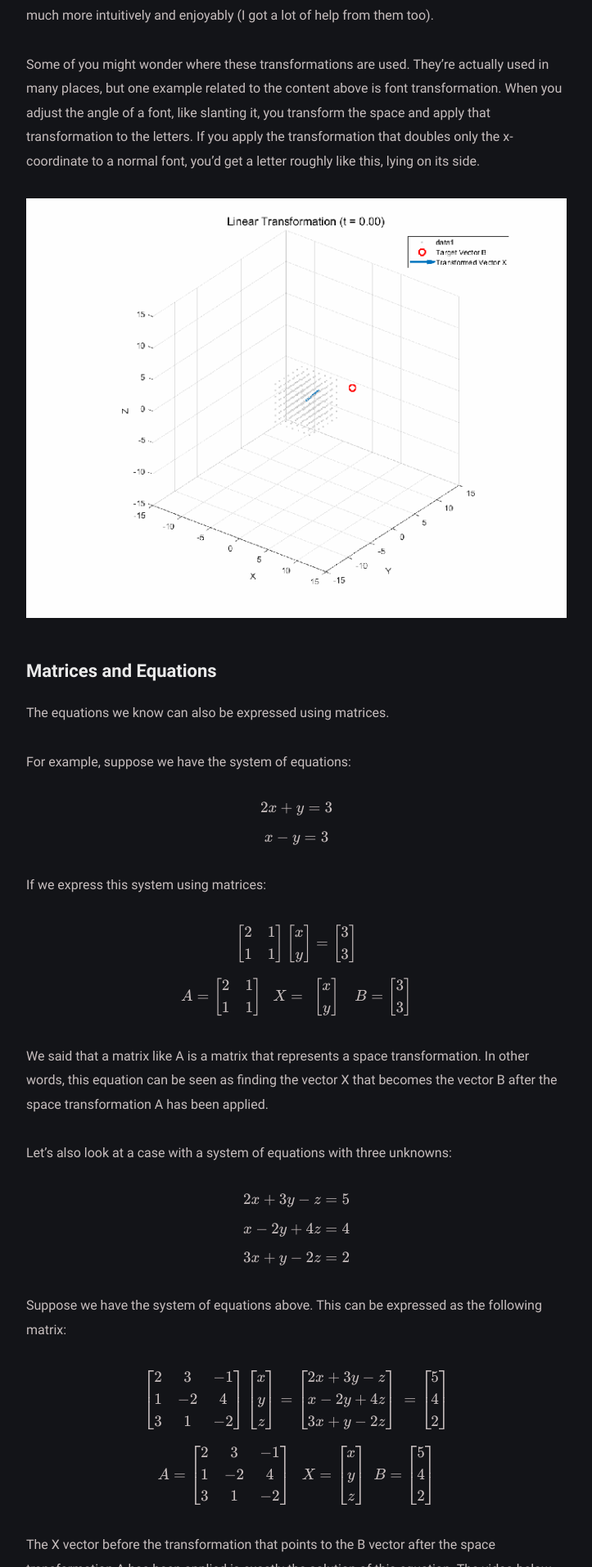
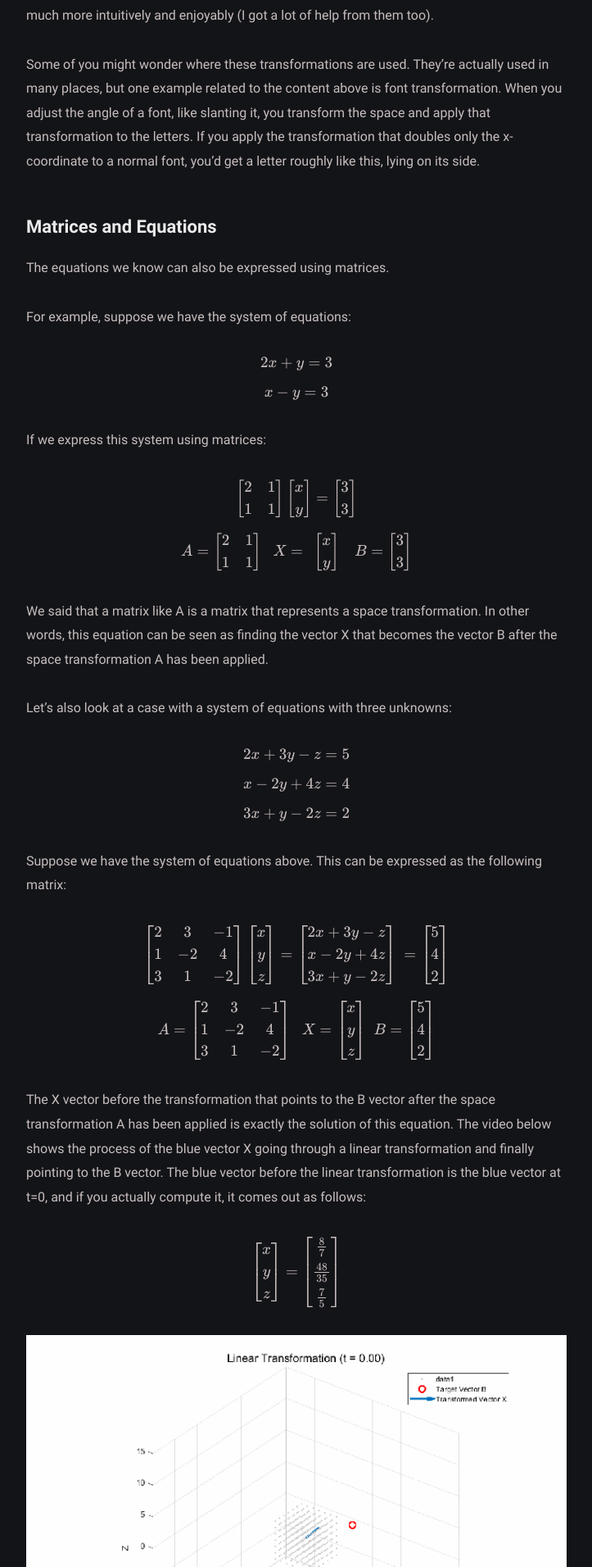
Before and after one commit to Oasisforhaanee/Oasisforhaanee.github.io, a Jekyll site: the page built from _posts/2025-11-02-matrix.md, in a window 1280 px wide. Shown: the part 3472-5384 px from the top of the page at 82% size, without its empty margins (278-1001 px from the left). Built offline with Jekyll 4.4.1, drawn with Linux system fonts in a browser that asks for light colours; comment, search, counter and statistics services are not loaded.

Commit message:
Fix GIF position to match original post

```diff
--- a/_posts/2025-11-02-matrix.md
+++ b/_posts/2025-11-02-matrix.md
@@ -73,8 +73,6 @@
 
 Some of you might wonder where these transformations are used. They're actually used in many places, but one example related to the content above is font transformation. When you adjust the angle of a font, like slanting it, you transform the space and apply that transformation to the letters. If you apply the transformation that doubles only the x-coordinate to a normal font, you'd get a letter roughly like this, lying on its side.
 
-![Linear transformation GIF](/assets/img/linear-transformation.gif)
-
 ## Matrices and Equations
 
 The equations we know can also be expressed using matrices.
@@ -111,6 +109,8 @@
 
 $$\begin{bmatrix}x\\y\\z\end{bmatrix}=\begin{bmatrix}\frac{8}{7}\\\frac{48}{35}\\\frac{7}{5}\end{bmatrix}$$
 
+![Linear transformation GIF](/assets/img/linear-transformation.gif)
+
 When solving a system of equations, it's much more convenient to solve it step by step with the elimination method, but knowing that it can also be interpreted this way will help you enjoy linear algebra.
 
 The next post will be about the determinant. Thanks for reading the long post.
```
